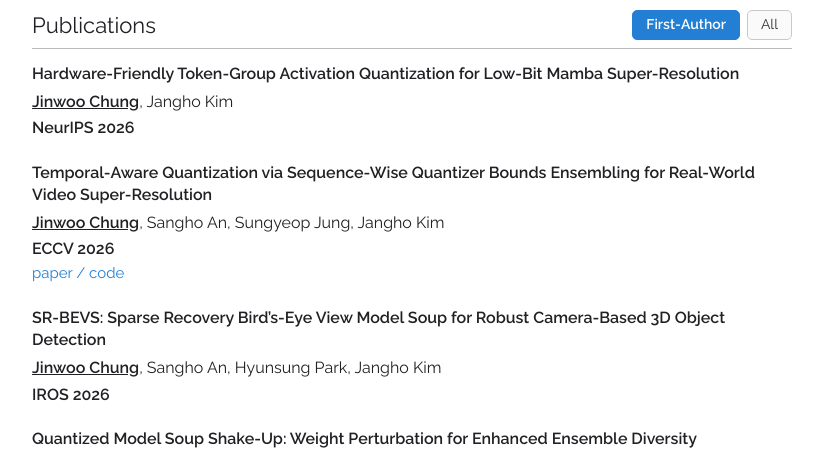
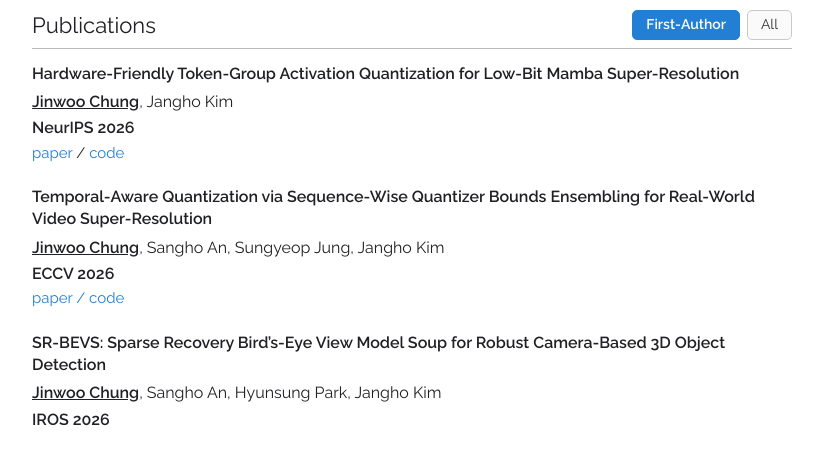
Before and after one commit to imaboybut/imaboybut.github.io, a plain HTML site: page index.html in a window 1280 px wide. Shown: the part 334-784 px from the top of the page, without its empty margins (228-1051 px from the left). Drawn offline with Linux system fonts and the light colour scheme; some icons are missing.

Commit message:
Update index.html

```diff
--- a/index.html
+++ b/index.html
@@ -58,11 +58,15 @@
       </div>
       <hr>
 
-      <div id="publication-list">
         <article class="publication" data-first-author="true">
           <h3>Hardware-Friendly Token-Group Activation Quantization for Low-Bit Mamba Super-Resolution</h3>
           <p><strong><u>Jinwoo Chung</u></strong>, Jangho Kim</p>
           <p class="venue">NeurIPS 2026</p>
+          <p class="pub-links">
+            <a href="https://arxiv.org/pdf/2610.16261" target="_blank" rel="noopener">paper</a>
+            /
+            <a href="https://github.com/imaboybut/TGQ-MambaSR" target="_blank" rel="noopener">code</a>
+          </p>
         </article>
 
         <article class="publication" data-first-author="true">
```
